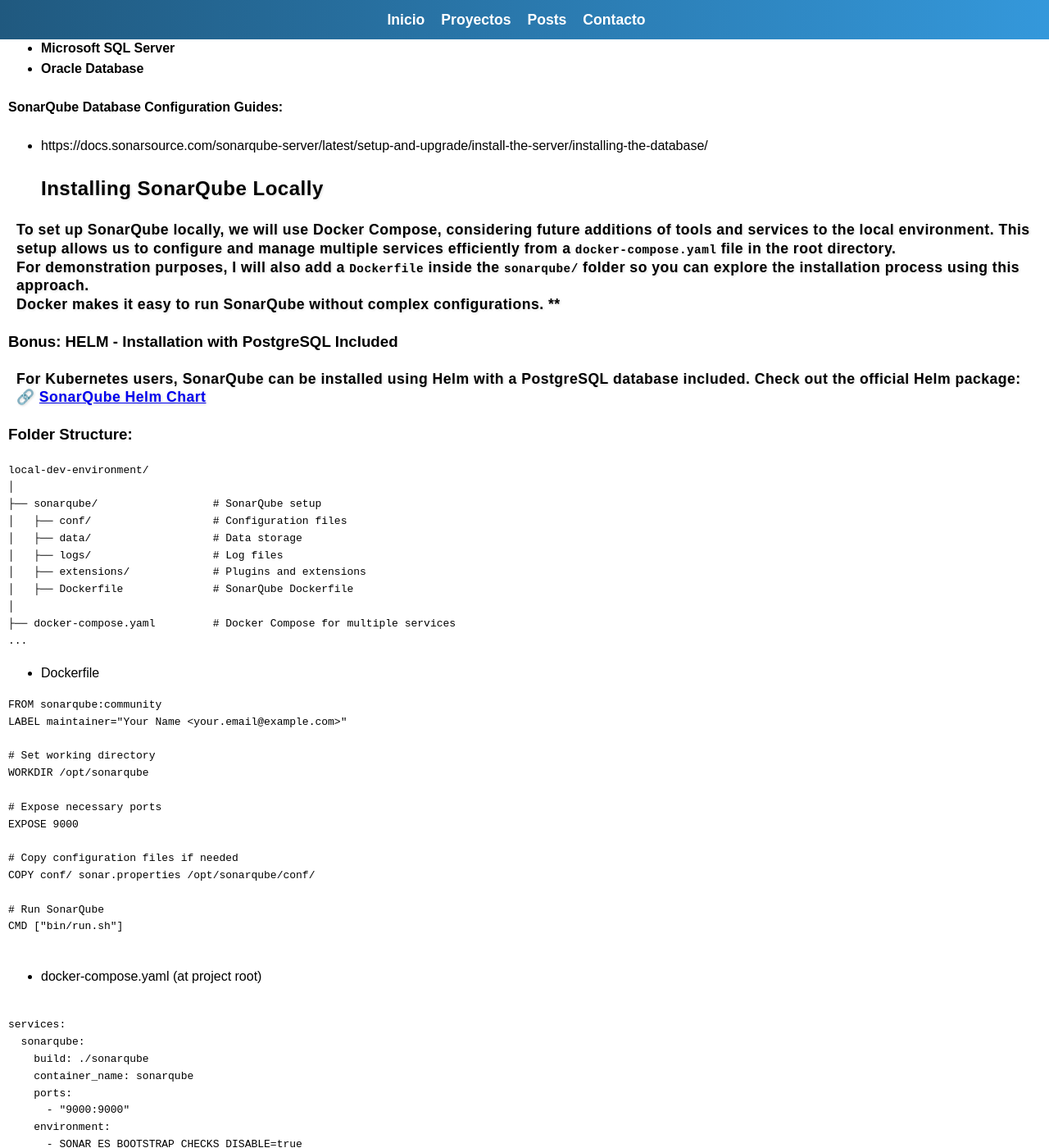
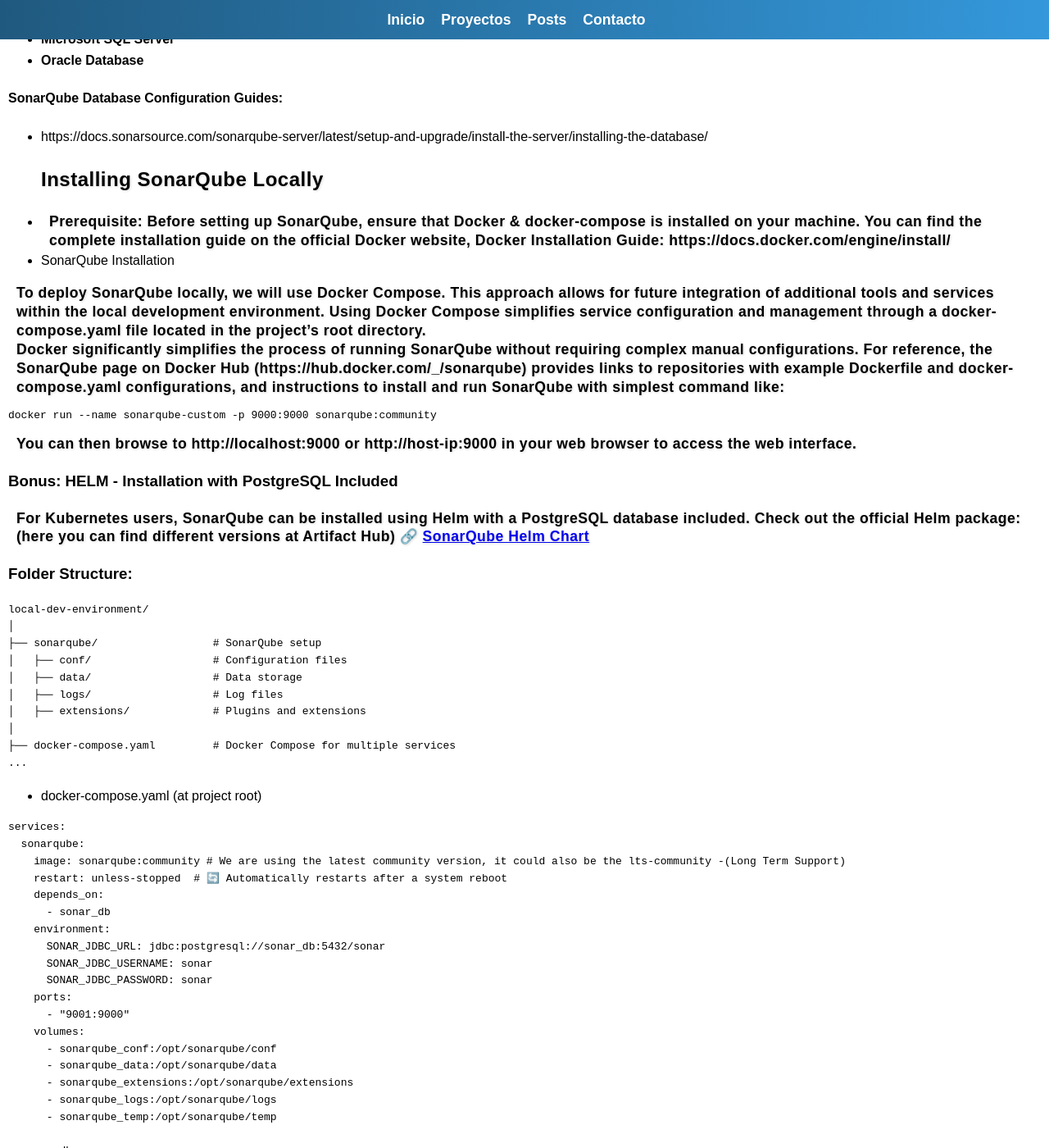
Before and after one commit to leobip/leobip.github.io, a Jekyll site: the page built from _projects/2025-03-20-local-env-sonarqube.md, in a window 1280 px wide and 1400 px high, scrolled down 1576 px. Shown: the whole window at 82% size. Built offline with Jekyll 4.4.1, drawn with Linux system fonts in a browser that asks for light colours; some web fonts are replaced; some of the changed text lies outside the part shown.

Commit message:
added soanr.compose

````diff
--- a/_projects/2025-03-20-local-env-sonarqube.md
+++ b/_projects/2025-03-20-local-env-sonarqube.md
@@ -29,11 +29,9 @@
 
 ---
 
-## Database Support in SonarQube
-
+### Database Support in SonarQube
 ### Embedded Database (H2)
 By default, SonarQube **Community Edition** comes with an embedded **H2 database**. However, this database is only intended for **evaluation and personal/local usage**, as it is **not recommended for production** due to size & data scalability limitations.
-
 ### Supported External Databases
 For a **stable and production-ready** deployment, SonarQube supports the following databases:
 
@@ -44,13 +42,24 @@
 #### SonarQube Database Configuration Guides:
 - https://docs.sonarsource.com/sonarqube-server/latest/setup-and-upgrade/install-the-server/installing-the-database/
 ## Installing SonarQube Locally
+* Prerequisite:
+Before setting up SonarQube, ensure that Docker & docker-compose is installed on your machine. You can find the complete installation guide on the official Docker website, Docker Installation Guide:  https://docs.docker.com/engine/install/
 
-To set up SonarQube locally, we will use Docker Compose, considering future additions of tools and services to the local environment. This setup allows us to configure and manage multiple services efficiently from a `docker-compose.yaml` file in the root directory.
-For demonstration purposes, I will also add a `Dockerfile` inside the `sonarqube/` folder so you can explore the installation process using this approach.
-Docker makes it easy to run SonarQube without complex configurations.  **
+* SonarQube Installation
+
+To deploy SonarQube locally, we will use Docker Compose. This approach allows for future integration of additional tools and services within the local development environment. Using Docker Compose simplifies service configuration and management through a docker-compose.yaml file located in the project’s root directory.
+
+Docker significantly simplifies the process of running SonarQube without requiring complex manual configurations.
+For reference, the SonarQube page on Docker Hub (https://hub.docker.com/_/sonarqube)  provides links to repositories with example Dockerfile and docker-compose.yaml configurations, and instructions to install and run SonarQube with simplest command like:
+
+```
+docker run --name sonarqube-custom -p 9000:9000 sonarqube:community
+```
+You can then browse to http://localhost:9000 or http://host-ip:9000 in your web browser to access the web interface.
+
 
 ### Bonus: **HELM** - Installation with PostgreSQL Included
-For Kubernetes users, SonarQube can be installed using Helm with a **PostgreSQL database included**. Check out the official Helm package:
+For Kubernetes users, SonarQube can be installed using Helm with a **PostgreSQL database included**. Check out the official Helm package:  (here you can find different versions at Artifact Hub)
 🔗 [SonarQube Helm Chart](https://artifacthub.io/packages/helm/sonarqube/sonarqube)
 
 
@@ -64,54 +73,116 @@
 │   ├── data/                   # Data storage
 │   ├── logs/                   # Log files
 │   ├── extensions/             # Plugins and extensions
-│   ├── Dockerfile              # SonarQube Dockerfile
 │
 ├── docker-compose.yaml         # Docker Compose for multiple services
 ...
 ```
 
 
-
-* Dockerfile
+* docker-compose.yaml (at project root)
 
 ```
-FROM sonarqube:community
-LABEL maintainer="Your Name <your.email@example.com>"
+services:
+  sonarqube:
+    image: sonarqube:community # We are using the latest community version, it could also be the lts-community -(Long Term Support)
+    restart: unless-stopped  # 🔄 Automatically restarts after a system reboot
+    depends_on:
+      - sonar_db
+    environment:
+      SONAR_JDBC_URL: jdbc:postgresql://sonar_db:5432/sonar
+      SONAR_JDBC_USERNAME: sonar
+      SONAR_JDBC_PASSWORD: sonar
+    ports:
+      - "9001:9000"
+    volumes:
+      - sonarqube_conf:/opt/sonarqube/conf
+      - sonarqube_data:/opt/sonarqube/data
+      - sonarqube_extensions:/opt/sonarqube/extensions
+      - sonarqube_logs:/opt/sonarqube/logs
+      - sonarqube_temp:/opt/sonarqube/temp
 
-# Set working directory
-WORKDIR /opt/sonarqube
+  sonar_db:
+    image: postgres:13
+    restart: unless-stopped  # 🔄 Automatically restarts after a system reboot
+    environment:
+      POSTGRES_USER: sonar
+      POSTGRES_PASSWORD: sonar
+      POSTGRES_DB: sonar
+    volumes:
+      - sonar_db:/var/lib/postgresql
+      - sonar_db_data:/var/lib/postgresql/data
 
-# Expose necessary ports
-EXPOSE 9000
-
-# Copy configuration files if needed
-COPY conf/ sonar.properties /opt/sonarqube/conf/
-
-# Run SonarQube
-CMD ["bin/run.sh"]
+volumes:
+  sonarqube_conf:
+  sonarqube_data:
+  sonarqube_extensions:
+  sonarqube_logs:
+  sonarqube_temp:
+  sonar_db:
+  sonar_db_data:
 
 ```
 
+### Automatic Backup of the SonarQube Database
+Even though we configured restart: unless-stopped, ensuring that data persists after a reboot, in our local environment, it's good practice to have a backup strategy. Below is a solution using a backup service.
 
-* docker-compose.yaml (at project root)
+#### Adding a Backup Service
+* Add this code to the docker-compose.yaml
 
 ```
+  sonar_backup:
+    image: postgres:13
+    depends_on:
+      - sonar_db
+    volumes:
+      - sonarqube_data:/opt/sonarqube/data
+    entrypoint: ["/bin/sh", "-c", "while true; do /opt/sonarqube/data/backup_db.sh; sleep 86400; done"]
+```
 
-services:
-  sonarqube:
-    build: ./sonarqube
-    container_name: sonarqube
-    ports:
-      - "9000:9000"
-    environment:
-      - SONAR_ES_BOOTSTRAP_CHECKS_DISABLE=true
-    volumes:
-      - ./sonarqube/data:/opt/sonarqube/data
-      - ./sonarqube/logs:/opt/sonarqube/logs
-      - ./sonarqube/extensions:/opt/sonarqube/extensions
-    restart: unless-stopped
+
+* Backup Script
+
+	Create the following script inside sonarqube/data/backup_db.sh:
+
 
 ```
+#!/bin/bash
+
+# Configuration
+BACKUP_DIR="/opt/sonarqube/data/backups"
+TIMESTAMP=$(date +"%Y-%m-%d_%H-%M-%S")
+BACKUP_FILE="$BACKUP_DIR/sonarqube_db_$TIMESTAMP.sql"
+
+# Create backup directory if it does not exist
+mkdir -p $BACKUP_DIR
+
+# Perform PostgreSQL backup
+PGPASSWORD="sonar" pg_dump -h sonar_db -U sonar -d sonar > $BACKUP_FILE
+
+# Clean up old backups (optional, keep only the last 5 backups)
+ls -tp $BACKUP_DIR | grep -v '/$' | tail -n +6 | xargs -I {} rm -- "$BACKUP_DIR/{}"
+
+echo "Backup completed: $BACKUP_FILE"
+```
+
+
+* Grant Execution Permission
+
+	Run the following command to make the script executable:
+
+```
+chmod +x sonarqube/data/backup_db.sh
+```
+
+### Conclusion
+
+* SonarQube and PostgreSQL are configured with persistent storage.
+
+* Containers automatically restart unless manually stopped.
+
+* A backup service is set up to create database backups automatically.
+
+This setup ensures a robust SonarQube environment for local development. 🚀
 
 
 ### Running SonarQube
@@ -131,11 +202,16 @@
 docker-compose up -d
 
 ```
+![compose-creation](/images/projects/2025-03-20-docker-compose-creation.jpg)
 
 
 * Access SonarQube UI
 
-		Open http://localhost:9000 in your browser.
+		Open http://localhost:9001 in your browser.
+
+
+![sonar-login](/images/projects/2025-03-20-sonar-login.jpg)
+
 
 * Login Credentials
 
````
Also changed, not shown: images/projects/2025-03-20-docker-compose-creation.jpg (added), images/projects/2025-03-20-sonar-login.jpg (added), 2 other files.
